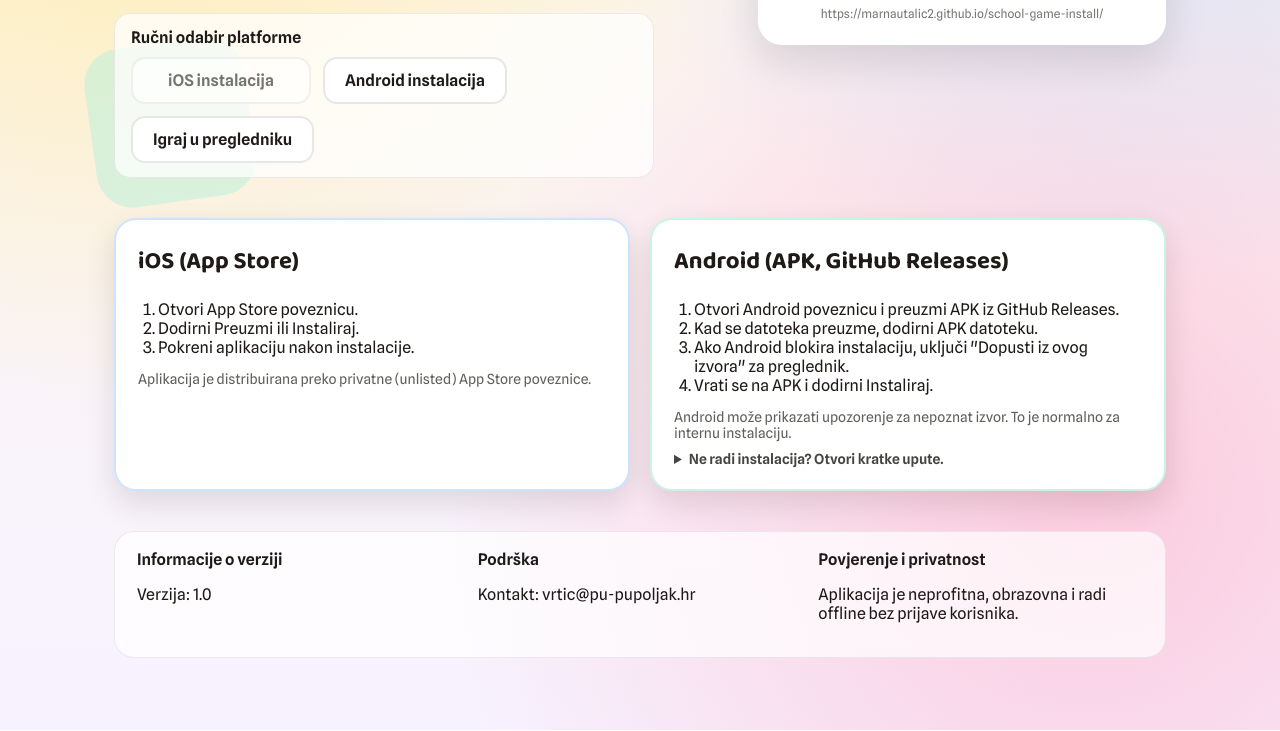
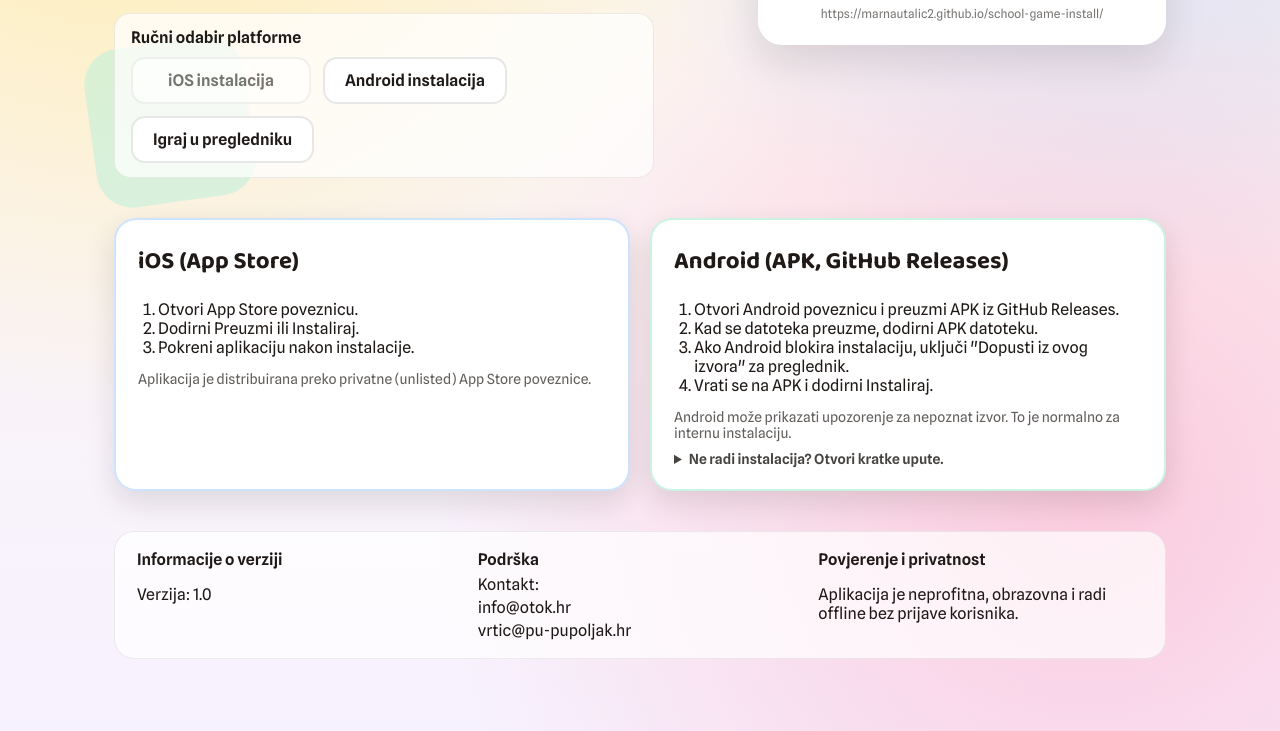
Before and after one commit to marnautalic2/school-game-install, a plain HTML site: page index.html in a window 1280 px wide. Shown: the part 461-1192 px from the top of the page. Drawn offline with Linux system fonts and the light colour scheme.

Commit message:
update names, new game version

```diff
--- a/app.js
+++ b/app.js
@@ -80,8 +80,18 @@
     buildLabel.textContent = `Verzija: ${config.buildLabel}`;
   }
 
-  if (config.supportEmail) {
-    supportEmail.textContent = `Kontakt: ${config.supportEmail}`;
+  if (supportEmail) {
+    var supportEmails = [];
+    if (Array.isArray(config.supportEmails)) {
+      supportEmails = config.supportEmails.filter((value) => typeof value === "string" && value.trim().length > 0);
+    } else if (typeof config.supportEmail === "string" && config.supportEmail.trim().length > 0) {
+      supportEmails = [config.supportEmail.trim()];
+    }
+    if (supportEmails.length > 0) {
+      supportEmail.innerHTML = `<p>Kontakt:</p>${supportEmails
+        .map((email) => `<p>${email}</p>`)
+        .join("")}`;
+    }
   }
 
   if (config.trustNote && trustNote) {
--- a/config.js
+++ b/config.js
@@ -5,12 +5,12 @@ window.APP_CONFIG = {
   demoMode: false,
   landingUrl: "https://marnautalic2.github.io/school-game-install/",
   iosInstallUrl: "https://apps.apple.com/app/idXXXXXXXXXX",
-  androidInstallUrl: "https://github.com/marnautalic2/school-game-install/releases/download/v1.0.0-release/skolskeigre.apk",
+  androidInstallUrl: "https://github.com/marnautalic2/school-game-install/releases/download/v1.0.1/predskolskeigre.apk",
   webPlayUrl: "play/",
   autoRedirectOnRecognizedPlatform: true,
   autoRedirectDelayMs: 300,
   qrImagePath: "assets/qr.png",
   demoUrl: "demo.html",
-  supportEmail: "vrtic@pu-pupoljak.hr",
+  supportEmails: ["info@otok.hr", "vrtic@pu-pupoljak.hr"],
   trustNote: "Aplikacija je neprofitna, obrazovna i radi offline bez prijave korisnika."
 };
--- a/index.html
+++ b/index.html
@@ -86,7 +86,7 @@
         </div>
         <div>
           <h3>Podrška</h3>
-          <p id="supportEmail">Kontakt: vrtic@pu-pupoljak.hr</p>
+          <div id="supportEmail" class="support-list">Kontakt: vrtic@pu-pupoljak.hr</div>
         </div>
         <div>
           <h3>Povjerenje i privatnost</h3>
--- a/styles.css
+++ b/styles.css
@@ -310,6 +310,16 @@ h1 {
   font-size: 16px;
 }
 
+.support-list {
+  display: flex;
+  flex-direction: column;
+  gap: 4px;
+}
+
+.support-list p {
+  margin: 0;
+}
+
 .noscript {
   background: #fff;
   padding: 12px 16px;
```
